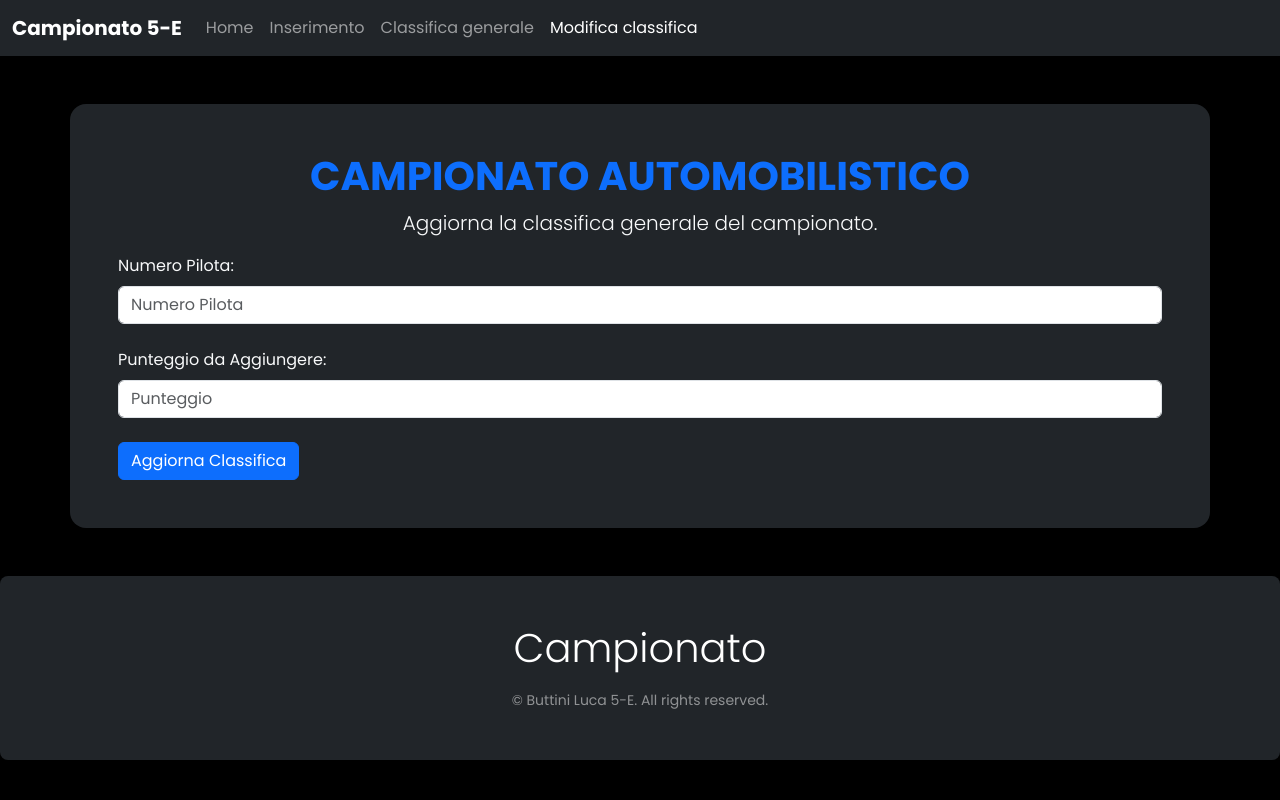
After one commit to LucaButtini/Info-5E, a PHP site: page /update.php in a window 1280 px wide. The commit adds this page. Run offline with PHP 8.4, Linux system fonts and the light colour scheme; tables that the repository leaves empty hold one stand-in row (values such as "Sample post"); data that the repository does not hold is empty.

Commit message:
visualizzazioni finite

```diff
--- a/PHP/Progetti/Campionato/header.php
+++ b/PHP/Progetti/Campionato/header.php
@@ -32,7 +32,7 @@ $page = substr($_SERVER["SCRIPT_NAME"],strrpos($_SERVER["SCRIPT_NAME"],"/")+1);
                     <a class="nav-link <?= ($page == 'visualizza.php' || $page == 'classifica_piloti.php' || $page == 'classifica_case.php') ? 'active' : ''; ?>" href="visualizza.php">Classifica generale</a>
                 </li>
                 <li class="nav-item">
-                    <a class="nav-link <?= $page == 'aggiorna.php' ? 'active':''; ?>" href="#">Modifica classifica</a>
+                    <a class="nav-link <?= $page == 'update.php' ? 'active':''; ?>" href="update.php">Modifica classifica</a>
                 </li>
             </ul>
         </div>
--- /dev/null
+++ b/PHP/Progetti/Campionato/update.php
@@ -0,0 +1,57 @@
+<?php
+require 'Dbconnection.php';
+$config = require('db_config.php');
+$db = Dbconnection::getDb($config);
+
+require 'header.php';
+
+
+if ($_SERVER['REQUEST_METHOD'] == 'POST') {
+    $numero_pilota = $_POST['numero_pilota'];
+    $punteggio_aggiuntivo = $_POST['punteggio'];
+
+    //aggiorno punteggio pilota
+    $query = "UPDATE campionato.piloti
+          SET punteggio = :punteggio
+          WHERE numero = :numero_pilota";
+
+
+    $stm = $db->prepare($query);
+    $stm->bindValue(':punteggio', $punteggio_aggiuntivo);
+    $stm->bindValue(':numero_pilota', $numero_pilota);
+
+    if ($stm->execute()) {
+        $success = "Punteggio aggiornato con successo!";
+    } else {
+        $error = "Errore durante l'aggiornamento del punteggio.";
+    }
+
+    header('Location: confirm.html');
+
+    exit();
+}
+?>
+
+<div class="container bg-dark mt-5 p-5 text-light rounded-4">
+    <div class="text-center">
+        <h1 class="text-primary"><strong>CAMPIONATO AUTOMOBILISTICO</strong></h1>
+        <p class="lead">Aggiorna la classifica generale del campionato.</p>
+    </div>
+
+
+    <form method="post" action="update.php">
+        <div class="mb-4">
+            <label for="numero_pilota" class="form-label">Numero Pilota:</label>
+            <input type="number" class="form-control" id="numero_pilota" name="numero_pilota" placeholder="Numero Pilota" required>
+        </div>
+        <div class="mb-4">
+            <label for="punteggio" class="form-label">Punteggio da Aggiungere:</label>
+            <input type="number" class="form-control" id="punteggio" name="punteggio" placeholder="Punteggio" required>
+        </div>
+        <button type="submit" class="btn btn-primary"><i class="bi bi-arrow-up-circle"></i> Aggiorna Classifica</button>
+    </form>
+</div>
+
+<?php
+require 'footer.php';
+?>
--- a/PHP/Progetti/aggiorna.php
+++ /dev/null
@@ -1 +0,0 @@
-<?php
```
